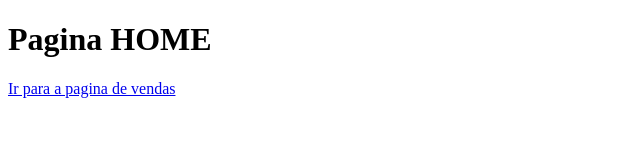
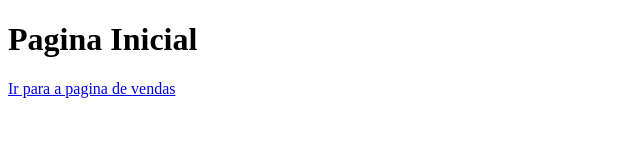
Before and after one commit to JoseJoaquimjj133/aula-github, a plain HTML site: page index.html in a window 1280 px wide. Shown: the full height of the page, 0-640 px from the left. Drawn offline with Linux system fonts and the light colour scheme.

Commit message:
Alterando pagina inicial

```diff
--- a/index.html
+++ b/index.html
@@ -6,7 +6,7 @@
     <title>Document</title>
 </head>
 <body>
-    <H1>Pagina HOME</H1>
+    <H1>Pagina Inicial</H1>
     <a href="vendas.html"> Ir para a pagina de vendas</a>
 </body>
 </html>
```
